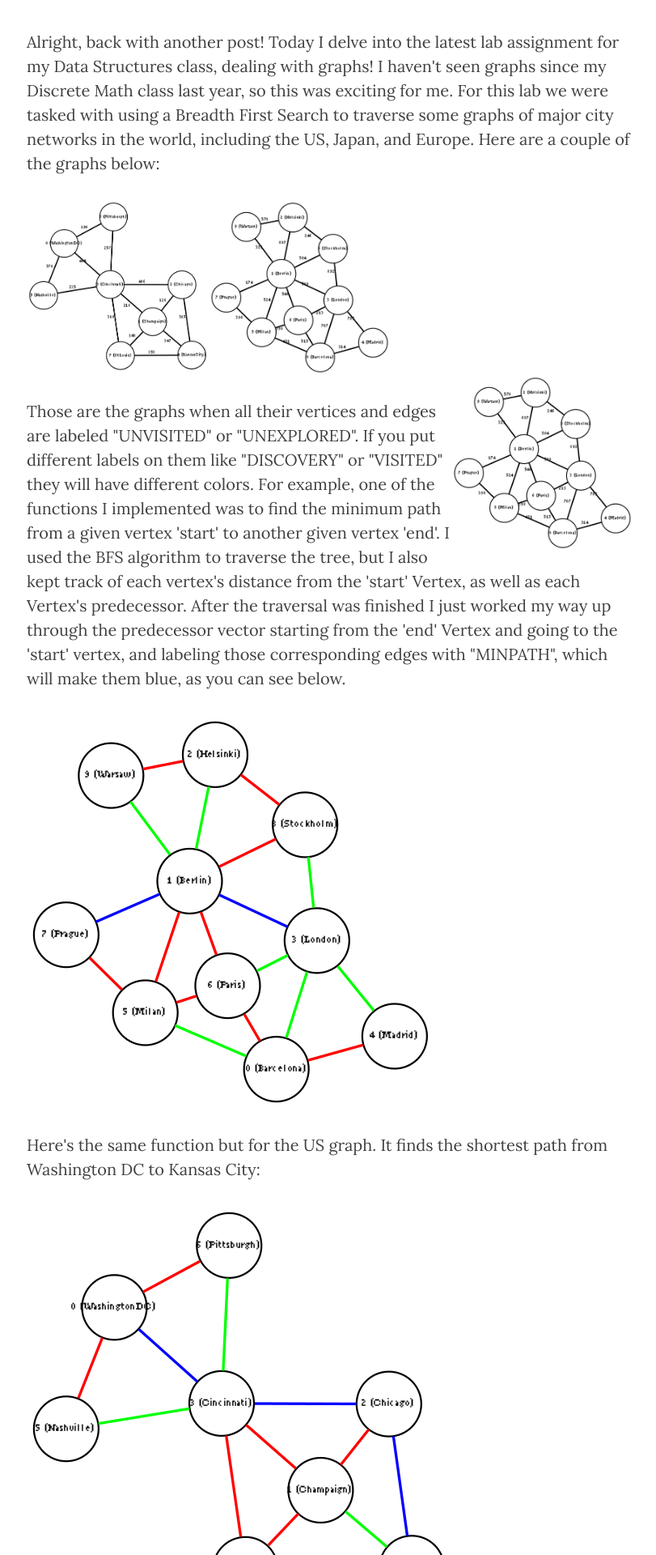
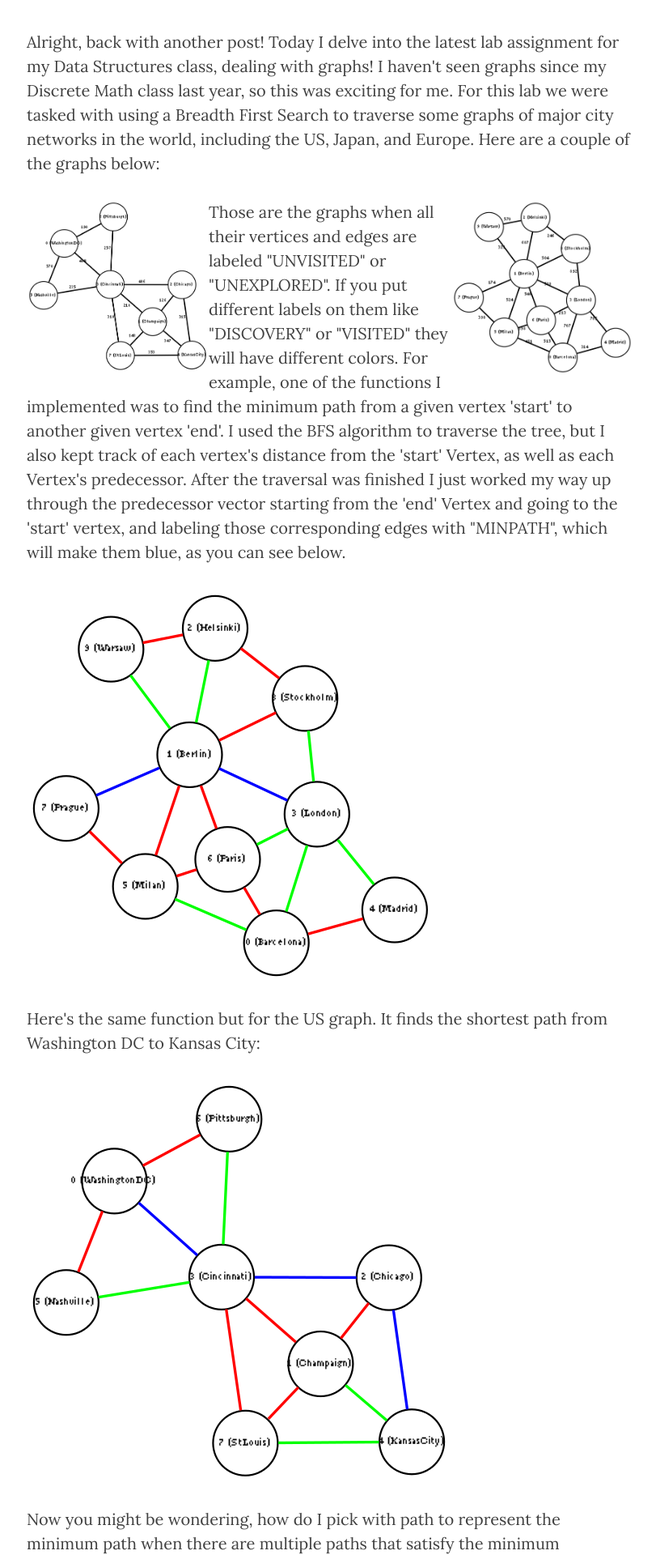
Before and after one commit to cjang5/blog, a Jekyll site: the page built from _posts/2014-12-05-glamorous-graphs.markdown, in a window 1280 px wide. Shown: the part 519-2439 px from the top of the page at 81% size, without its empty margins (232-1043 px from the left). Built offline with Jekyll 4.4.1, drawn with Linux system fonts in a browser that asks for light colours; nearby versions of some CDN libraries.

Commit message:
Update 2014-12-05-glamorous-graphs.markdown

```diff
--- a/_posts/2014-12-05-glamorous-graphs.markdown
+++ b/_posts/2014-12-05-glamorous-graphs.markdown
@@ -9,7 +9,7 @@ header-img: "img/posts/post-06/post-06-bg.png"
 
 <p>Alright, back with another post! Today I delve into the latest lab assignment for my Data Structures class, dealing with graphs! I haven't seen graphs since my Discrete Math class last year, so this was exciting for me. For this lab we were tasked with using a Breadth First Search to traverse some graphs of major city networks in the world, including the US, Japan, and Europe. Here are a couple of the graphs below: </p>
 
-<p> <img class="img-responsive" src="{{ site.baseurl }}/img/posts/post-06/united-states-mst.png" style="width:225px" align="left"> <img class="img-responsive" src="{{ site.baseurl }}/img/posts/post-06/europe.png" style="width:225px" align="middle"> <img class="img-responsive" src="{{ site.baseurl }}/img/posts/post-06/europe.png" style="width:225px" align="right"></p>
+<p> <img class="img-responsive" src="{{ site.baseurl }}/img/posts/post-06/united-states-mst.png" style="width:225px" align="left"> <img class="img-responsive" src="{{ site.baseurl }}/img/posts/post-06/europe.png" style="width:225px" align="right"></p>
 
 <p> Those are the graphs when all their vertices and edges are labeled "UNVISITED" or "UNEXPLORED". If you put different labels on them like "DISCOVERY" or "VISITED" they will have different colors. For example, one of the functions I implemented was to find the minimum path from a given vertex 'start' to another given vertex 'end'. I used the BFS algorithm to traverse the tree, but I also kept track of each vertex's distance from the 'start' Vertex, as well as each Vertex's predecessor. After the traversal was finished I just worked my way up through the predecessor vector starting from the 'end' Vertex and going to the 'start' vertex, and labeling those corresponding edges with "MINPATH", which will make them blue, as you can see below. </p>
 
```
